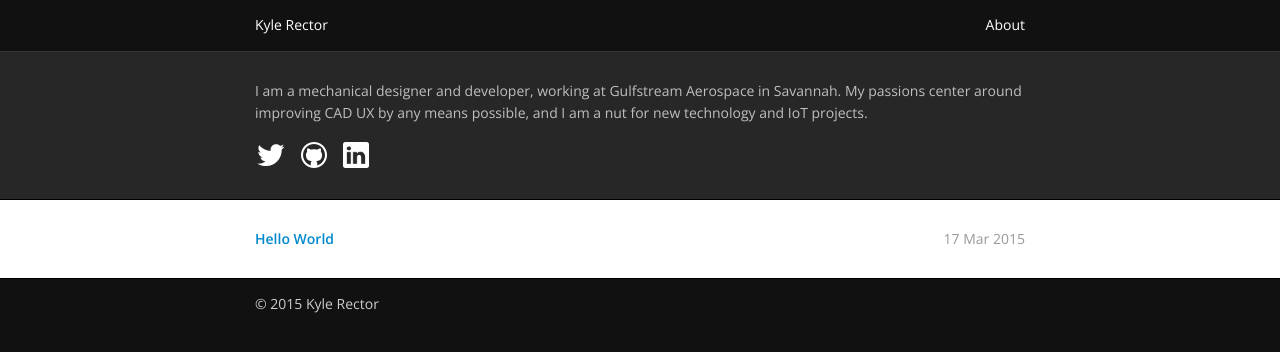
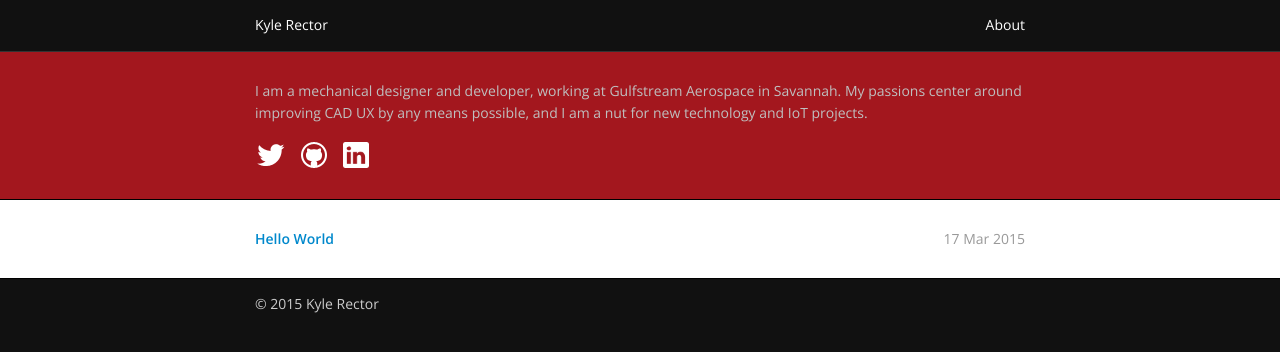
Before and after one commit to KyleARector/KyleARector.github.io, a Jekyll site: the page built from index.md, in a window 1280 px wide. Shown: the top 352 px of the page. Built offline with Jekyll 4.4.1, drawn with Linux system fonts in a browser that asks for light colours.

Commit message:
CSS Update

```diff
--- a/css/style.css
+++ b/css/style.css
@@ -293,7 +293,7 @@ body, html {
 }
 
 .about {
-    background: #272727;
+    background: #A3171E;
     border-bottom: 1px solid #000;
     border-top: 1px solid #333;
 }
```
